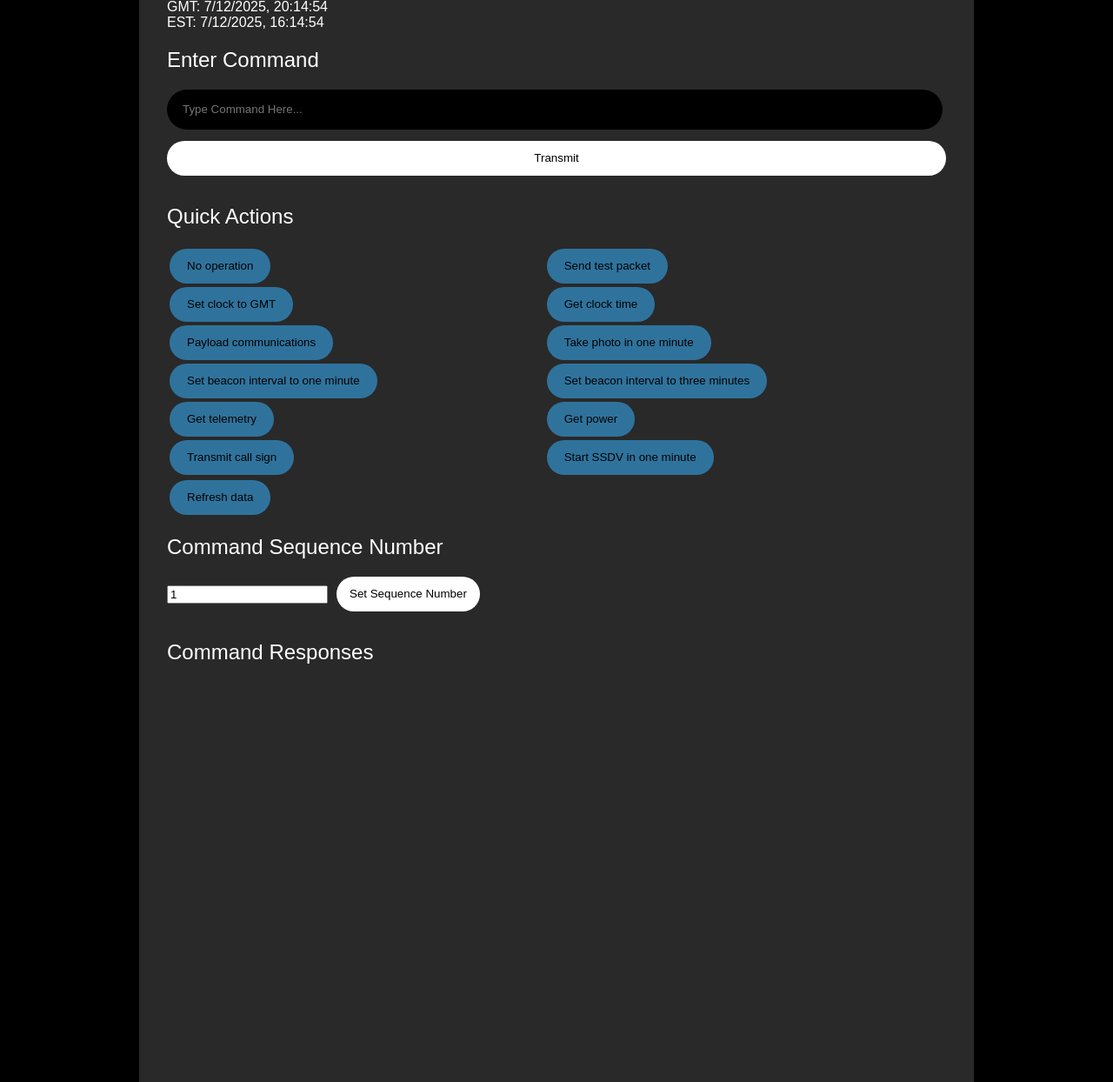
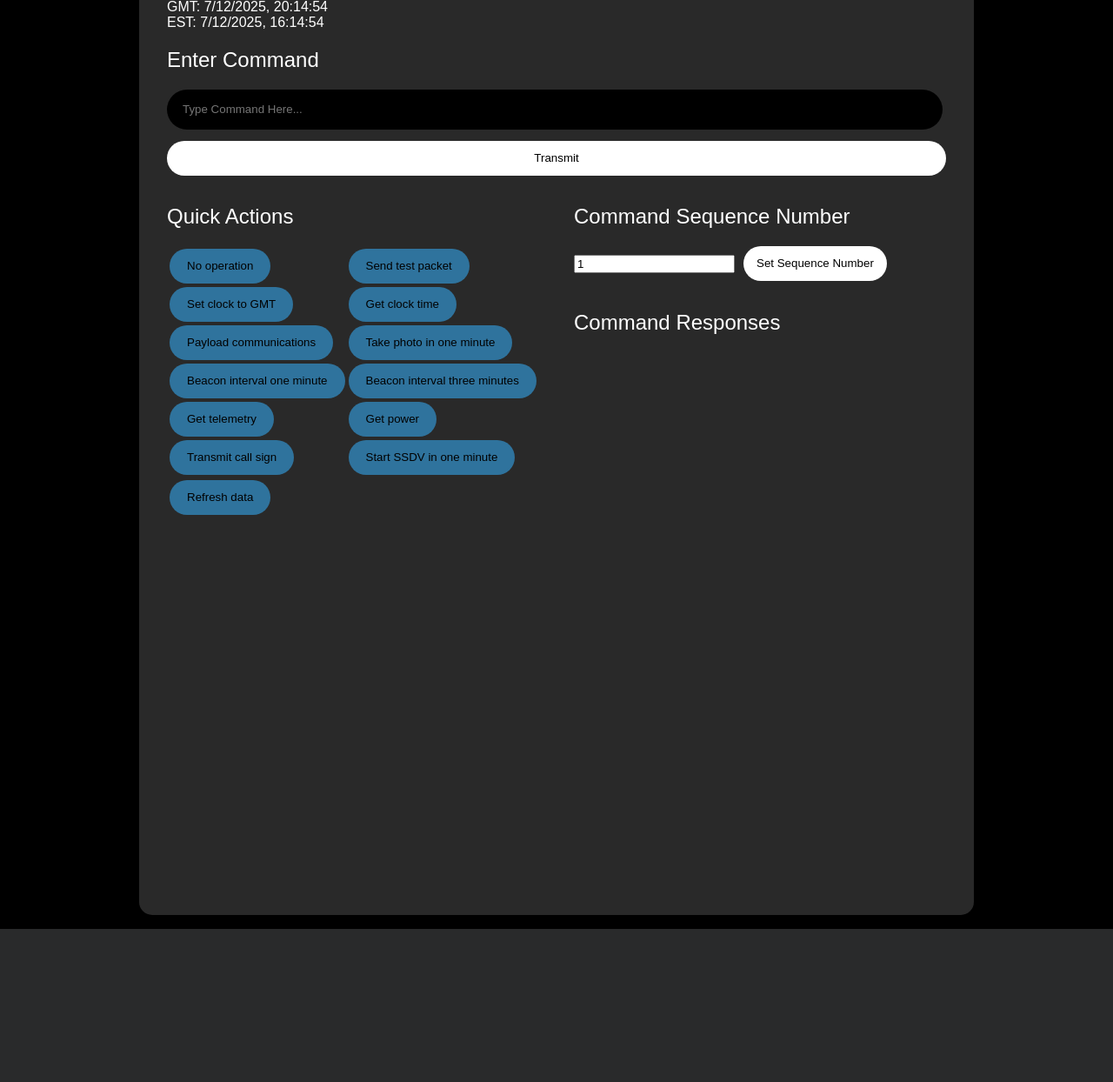
Before and after one commit to silver-sat/Ground_Station_Software, a Flask app: page / in a window 1280 px wide. Shown: the part 335-1579 px from the top of the page at 87% size. After the commit the page ends 1403 px from the top, so only its background shows below. Run offline with Flask 3, Linux system fonts and the light colour scheme; data that the repository does not hold is empty.

Commit message:
changed around ui

```diff
--- a/ground_software/templates/control.html
+++ b/ground_software/templates/control.html
@@ -37,7 +37,7 @@
             };
 
             var gmtDateTime = now.toLocaleString('en-US', options);
-            var estDateTime = now.toLocaleString('en-US',options2);
+            var estDateTime = now.toLocaleString('en-US', options2);
             document.getElementById('clock').innerHTML = "GMT: " + gmtDateTime + "<br> EST: " + estDateTime;
 
         }
@@ -47,7 +47,10 @@
     <h2>Enter Command</h2>
     <input type="text" name="command" id="command" placeholder="Type Command Here...">
     <input type="submit" value="Transmit">
+    <div class="main-flex-container">
+        <div class="left-panel">
             <h2>Quick Actions</h2>
+
             <table>
                 <tbody>
                     <tr>
@@ -61,19 +64,21 @@
                     <tr>
                         <td><button type="submit" name="clicked_button" value="PYC">Payload communications</button></td>
                         <td><button type="submit" name="clicked_button" value="SPT1">Take photo in one minute</button></td>
+
                     </tr>
                     <tr>
-                <td><button type="submit" name="clicked_button" value="SBI1">Set beacon interval to one minute</button>
-                <td><button type="submit" name="clicked_button" value="SBI3">Set beacon interval to three
-                        minutes</button></td>
+                        <td><button type="submit" name="clicked_button" value="SBI1">Beacon interval one minute</button></td>
+                        <td><button type="submit" name="clicked_button" value="SBI3">Beacon interval three minutes</button></td>
                     </tr>
                     <tr>
                         <td><button type="submit" name="clicked_button" value="GTY">Get telemetry</button></td>
                         <td><button type="submit" name="clicked_button" value="GPW">Get power</button></td>
                     </tr>
                     <tr>
-                <td><button type="submit" name="clicked_button" value="CallSign">Transmit call sign</button></td>
-                <td><button type="submit" name="clicked_button" value="SDT1">Start SSDV in one minute</button></td>
+                        <td><button type="submit" name="clicked_button" value="CallSign">Transmit call sign</button>
+                        </td>
+                        <td><button type="submit" name="clicked_button" value="SDT1">Start SSDV in one minute</button>
+                        </td>
                     </tr>
                     <tr></tr>
                     <td><button type="submit" name="clicked_button" value="Refresh">Refresh data</button></td>
@@ -81,6 +86,8 @@
                     </tr>
                 </tbody>
             </table>
+        </div>
+        <div class="right-panel">
             <h2>Command Sequence Number</h2>
             <div class="command-count-container">
                 <input type="number" name="command_sequence" id="command_sequence" value="{{ command_sequence }}">
@@ -89,8 +96,11 @@
             <h2>Command Responses</h2>
             <div class="responses" id="responses">
                 {% for response in responses %}
-        <p>{{ response['timestamp'] + " - " + response['response'][2:-1].decode('utf-8', errors='replace') }}</p>
+                <p>{{ response['timestamp'] + " - " + response['response'][2:-1].decode('utf-8', errors='replace') }}
+                </p>
                 {% endfor %}
+            </div>
+        </div>
     </div>
 </form>
 <style>
@@ -108,6 +118,24 @@
     .command-count-container input[type="number"] {
         margin-right: 10px;
         /* Adjust the margin as needed */
+
+    }
+
+    .main-flex-container {
+        display: flex;
+        gap: 40px;
+        align-items: flex-start;
+
+    }
+
+    .left-panel {
+        flex: 2;
+
+    }
+
+    .right-panel {
+        flex: 2;
+
     }
 </style>
 
```
Lines whose indentation alone changed are shown as unchanged.
